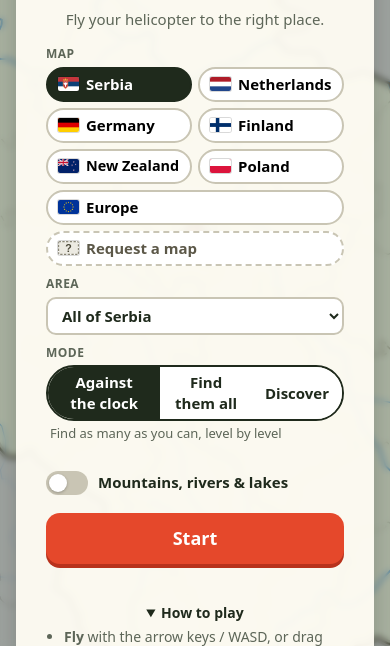
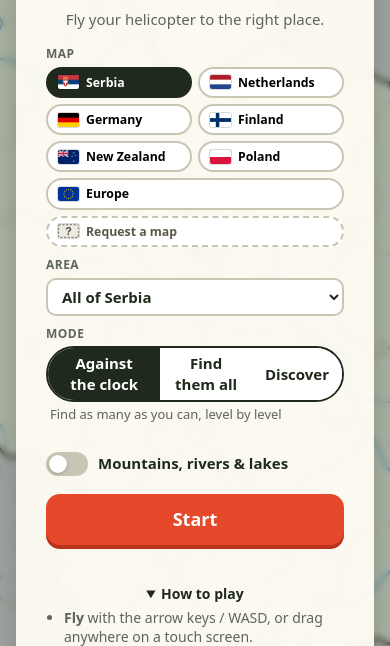
Before and after one commit to RedNoos/topo-heli, a website built with Vite: page index.html in a window 390 px wide. Shown: the part 198-844 px from the top of the page. Built offline with nearby package versions, Linux system fonts and the light colour scheme; animation ran at ten frames a second.

Commit message:
Map buttons: one font size in every language, sized for the longest name of all languages
The menu is a bit wider and its label column as wide as the widest label of all languages,
so on desktop all names fit at full size; phones get one smaller size.

Co-Authored-By: Claude Opus 5.5 <noreply@anthropic.com>

```diff
--- a/src/i18n.ts
+++ b/src/i18n.ts
@@ -901,6 +901,11 @@ export function t(key: StringKey, params: Record<string, string | number> = {}):
   return s.replace(/\{(\w+)\}/g, (m, p: string) => (p in params ? String(params[p]) : m));
 }
 
+/** A string (without params) in every UI language, e.g. to size a button for the longest. */
+export function tAll(key: StringKey): string[] {
+  return [en[key], nl[key], de[key], pl[key], srLatn[key], toCyrillic(srLatn[key])];
+}
+
 /**
  * Plural form for a count. Serbian: 1, 21, 31… -> One; 2–4, 22–24… -> Few; others
  * (incl. 11–14) -> Many. Polish: the same, but only 1 itself is One (21 -> Many).
--- a/src/main.ts
+++ b/src/main.ts
@@ -9,7 +9,7 @@ import type { MapData, MapDefinition } from './maps/types';
 import { openFeedback } from './feedback';
 import { Renderer } from './renderer';
 import { initStats, scoreBucket, track } from './stats';
-import { flagSvg, getLang, LANGS, onLangChange, placeName, plural, setLang, setPlaceNames, t, type StringKey } from './i18n';
+import { flagSvg, getLang, LANGS, onLangChange, placeName, plural, setLang, setPlaceNames, t, tAll, type StringKey } from './i18n';
 import type { Target } from './targets';
 
 const $ = <T extends HTMLElement = HTMLElement>(id: string) => document.getElementById(id) as T;
@@ -159,13 +159,22 @@ const mapName = (m: MapDefinition) => (m.nameKey ? t(m.nameKey) : (m.name ?? m.i
 /** The top-level map a (sub-)map belongs to, e.g. the Netherlands for a province. */
 const topMap = (m: MapDefinition) => MAPS.find((x) => x.id === m.parent) ?? m;
 
-/** Shrinks map names that are too wide for their button (Nieuw-Zeeland on a phone). */
+/**
+ * One font size for all map buttons, the same in every language: the longest map name of all
+ * languages (Nieuw-Zeeland) must fit a half-width button. Only narrow screens get a smaller one.
+ */
 function fitMapNames() {
-  for (const s of $('map-select').querySelectorAll<HTMLElement>('button > span')) {
-    s.style.fontSize = '';
-    if (s.scrollWidth > s.clientWidth) {
-      s.style.fontSize = `${Math.max(0.75, Math.floor((100 * s.clientWidth) / s.scrollWidth) / 100)}em`;
-    }
+  const box = $('map-select');
+  box.style.fontSize = '';
+  const span = box.querySelector<HTMLElement>('button > span');
+  if (!span?.clientWidth) return; // hidden: the ResizeObserver calls again once it is shown
+  const cs = getComputedStyle(span);
+  const ctx = document.createElement('canvas').getContext('2d')!;
+  ctx.font = `${cs.fontWeight} ${cs.fontSize} ${cs.fontFamily}`;
+  const names = MAPS.filter((m) => !m.parent).flatMap((m) => (m.nameKey ? tAll(m.nameKey) : [mapName(m)]));
+  const widest = Math.max(...names.map((n) => ctx.measureText(n).width)) + 1;
+  if (widest > span.clientWidth) {
+    box.style.fontSize = `${Math.max(0.75, Math.floor((100 * span.clientWidth) / widest) / 100)}em`;
   }
 }
 // Also when the menu first gets its size (it may be hidden while rendering) and on resizes.
--- a/src/style.css
+++ b/src/style.css
@@ -276,6 +276,11 @@ body {
   gap: 12px;
 }
 
+/* A bit wider: on desktop the longest map name (Nieuw-Zeeland) then fits at full size. */
+#menu .panel {
+  width: min(480px, 100%);
+}
+
 /* ---------- Language picker ---------- */
 
 .lang {
@@ -419,13 +424,17 @@ h1 {
   color: var(--ink);
 }
 
-/* "Request a map": not a map, so a dashed outline instead of the solid one. */
-/* Long names get a smaller font (fitMapNames in main.ts); the ellipsis is the last resort. */
+/* The span fills the room next to the flag; fitMapNames (main.ts) sets the font size so the
+   longest name fits it. The ellipsis is the last resort. */
 .map-select button span {
+  flex: 1;
   min-width: 0;
   overflow: hidden;
   text-overflow: ellipsis;
+  text-align: left;
 }
+
+/* "Request a map": not a map, so a dashed outline instead of the solid one. */
 
 .map-select button.map-request {
   grid-column: 1 / -1;
@@ -778,7 +787,9 @@ h1 {
 
 .settings {
   display: grid;
-  grid-template-columns: auto 1fr;
+  /* As wide as the widest label of all languages (Начин игре), so the map buttons and their
+     font size (fitMapNames) are the same in every language. */
+  grid-template-columns: minmax(84px, auto) 1fr;
   align-items: center;
   gap: 10px 12px;
   text-align: left;
```
